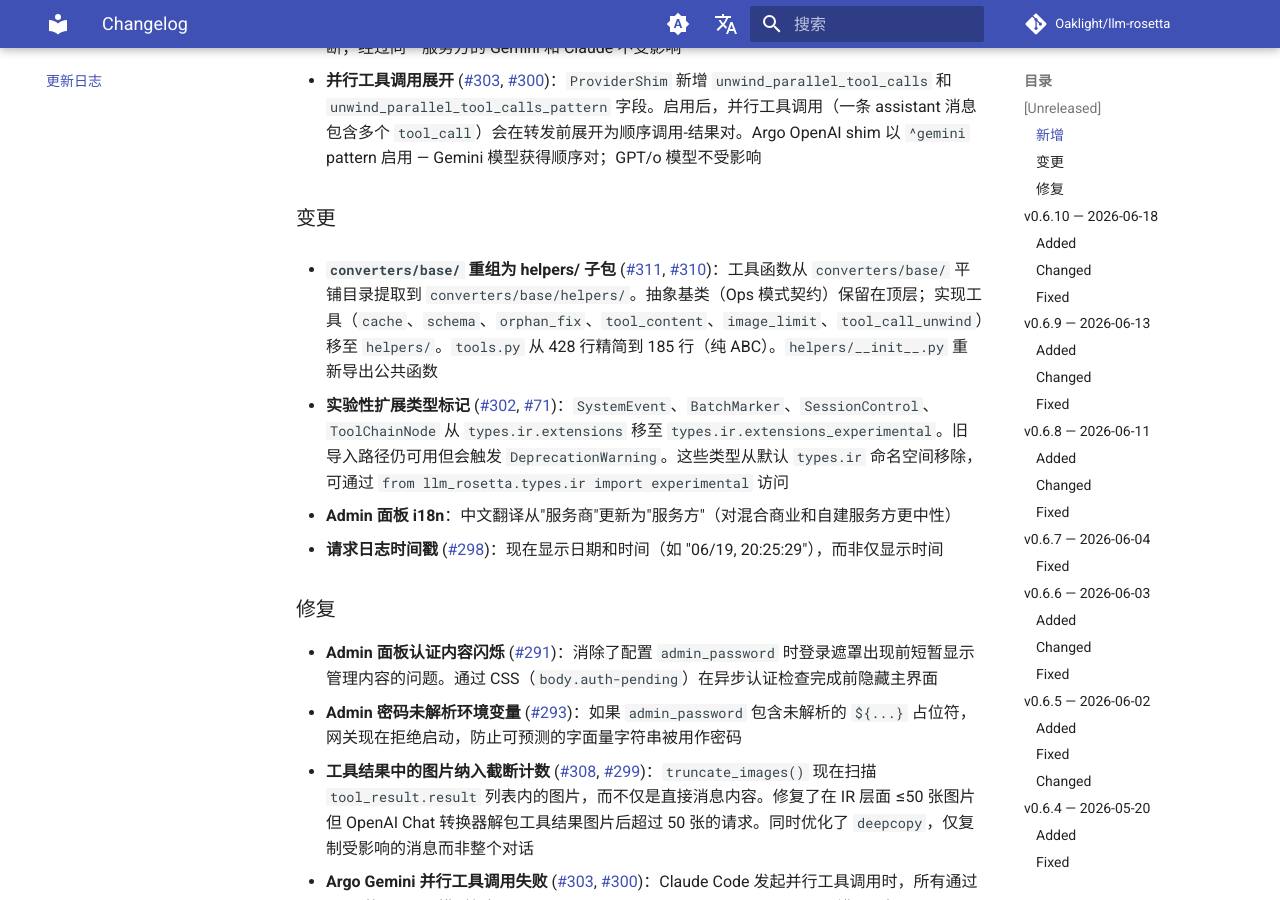
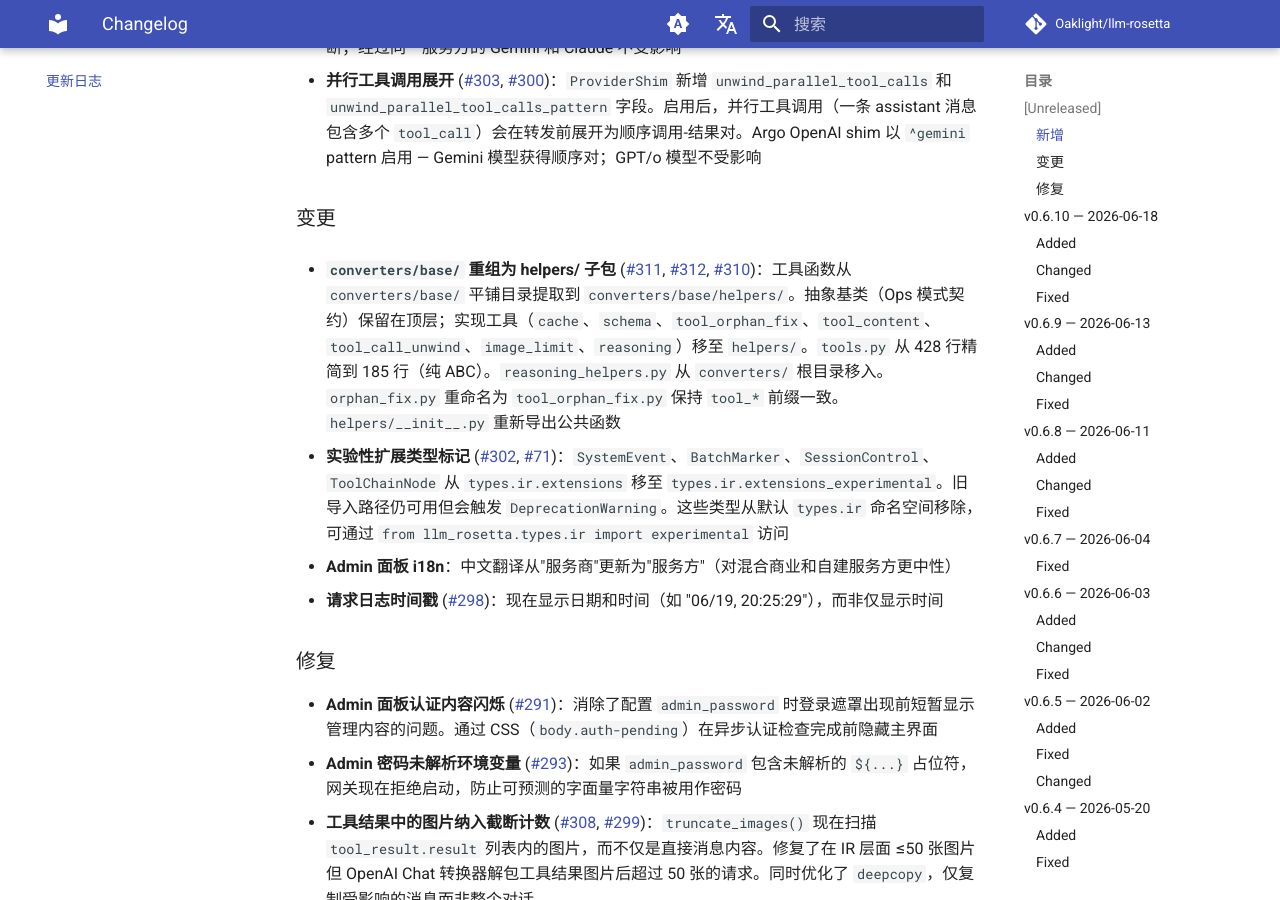
Before and after one commit to Oaklight/llm-rosetta, an MkDocs documentation site: the page built from docs/changelog.md, in a window 1280 px wide and 900 px high, scrolled down 1024 px. Built offline with MkDocs 1.6.1 and Material for MkDocs 9.7.7, drawn with Linux system fonts in a browser that asks for light colours; comment, search, counter and statistics services are not loaded.

Commit message:
docs: update #312 changelog + fix orphan_fix → tool_orphan_fix refs

```diff
--- a/docs/changelog.md
+++ b/docs/changelog.md
@@ -25,7 +25,7 @@
 
 ### 变更
 
-- **`converters/base/` 重组为 helpers/ 子包** ([#311](https://github.com/Oaklight/llm-rosetta/pull/311), [#310](https://github.com/Oaklight/llm-rosetta/issues/310))：工具函数从 `converters/base/` 平铺目录提取到 `converters/base/helpers/`。抽象基类（Ops 模式契约）保留在顶层；实现工具（`cache`、`schema`、`orphan_fix`、`tool_content`、`image_limit`、`tool_call_unwind`）移至 `helpers/`。`tools.py` 从 428 行精简到 185 行（纯 ABC）。`helpers/__init__.py` 重新导出公共函数
+- **`converters/base/` 重组为 helpers/ 子包** ([#311](https://github.com/Oaklight/llm-rosetta/pull/311), [#312](https://github.com/Oaklight/llm-rosetta/pull/312), [#310](https://github.com/Oaklight/llm-rosetta/issues/310))：工具函数从 `converters/base/` 平铺目录提取到 `converters/base/helpers/`。抽象基类（Ops 模式契约）保留在顶层；实现工具（`cache`、`schema`、`tool_orphan_fix`、`tool_content`、`tool_call_unwind`、`image_limit`、`reasoning`）移至 `helpers/`。`tools.py` 从 428 行精简到 185 行（纯 ABC）。`reasoning_helpers.py` 从 `converters/` 根目录移入。`orphan_fix.py` 重命名为 `tool_orphan_fix.py` 保持 `tool_*` 前缀一致。`helpers/__init__.py` 重新导出公共函数
 
 - **实验性扩展类型标记** ([#302](https://github.com/Oaklight/llm-rosetta/pull/302), [#71](https://github.com/Oaklight/llm-rosetta/issues/71))：`SystemEvent`、`BatchMarker`、`SessionControl`、`ToolChainNode` 从 `types.ir.extensions` 移至 `types.ir.extensions_experimental`。旧导入路径仍可用但会触发 `DeprecationWarning`。这些类型从默认 `types.ir` 命名空间移除，可通过 `from llm_rosetta.types.ir import experimental` 访问
 - **Admin 面板 i18n**：中文翻译从"服务商"更新为"服务方"（对混合商业和自建服务方更中性）
```
Also changed, not shown: docs/guide/api-layers.md (+1 -1 lines).
